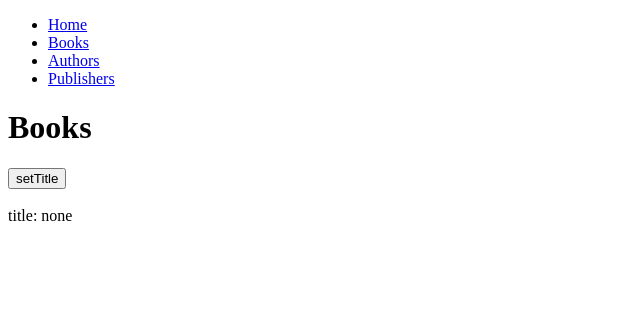
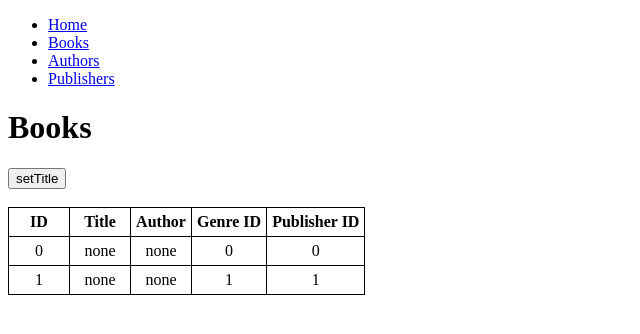
Before and after one commit to richard-nagy/BookManager, a React (Create React App) app in the folder client/: page /books in a window 1280 px wide. Shown: the top 334 px of the page, without its empty margins (0-640 px from the left). Built offline with nearby package versions, Linux system fonts and the light colour scheme.

Commit message:
Fetch data into a table
-Fetch data into a table
-Table row are selectable
-Selected row are highlighted
-Data of the selected row pops up in textboxes

```diff
--- a/client/src/App.css
+++ b/client/src/App.css
@@ -1,3 +1,21 @@
-.body{
-  padding: 10px;
+.body {
+    padding: 10px;
 }
+
+table,
+td,
+th {
+    border: 1px solid black;
+    border-collapse: collapse;
+}
+
+td,
+th {
+    padding: 5px;
+    min-width: 50px;
+    text-align: center;
+}
+
+.selectedRow {
+    background-color: red;
+}
--- a/client/src/App.js
+++ b/client/src/App.js
@@ -5,6 +5,7 @@ import Books from "./Books/books";
 import Authors from "./Authors/authors";
 import Publishers from "./Publishers/publishers";
 import Home from "./Home/home";
+import "./App.css";
 
 function App() {
     return (
--- a/client/src/Books/Books.js
+++ b/client/src/Books/Books.js
@@ -1,10 +1,34 @@
-import React from "react";
+import { React, useState } from "react";
 import { useSelector, useDispatch } from "react-redux";
 import { setTitle, selectBooks } from "./booksSlice";
 
 export default function Books() {
+    const [row, setRow] = useState("-");
+
     const books = useSelector(selectBooks);
     const dispatch = useDispatch();
+
+    function table() {
+        var text = [];
+        for (const [key, value] of Object.entries(books)) {
+            text.push(
+                <tr
+                    key={key}
+                    className={row === key ? "selectedRow" : ""}
+                    onClick={() => {
+                        setRow(key);
+                    }}
+                >
+                    <td>{value.id}</td>
+                    <td>{value.title}</td>
+                    <td>{value.author}</td>
+                    <td>{value.genreID}</td>
+                    <td>{value.publisherID}</td>
+                </tr>
+            );
+        }
+        return text;
+    }
 
     return (
         <div>
@@ -12,7 +36,49 @@ export default function Books() {
             <button onClick={() => dispatch(setTitle())}>setTitle</button>
             <br />
             <br />
-            title: {books.title}
+            <table>
+                <tbody>
+                    <tr>
+                        <th>ID</th>
+                        <th>Title</th>
+                        <th>Author</th>
+                        <th>Genre ID</th>
+                        <th>Publisher ID</th>
+                    </tr>
+                    {table()}
+                </tbody>
+            </table>
+            {row !== "-" && (
+                <div key={row}>
+                    <h4>
+                        ID:
+                        <input
+                            type="number"
+                            disabled={true}
+                            defaultValue={books[row].id}
+                        />
+                    </h4>
+                    <h4>
+                        Title:
+                        <input type="text" defaultValue={books[row].title} />
+                    </h4>
+                    <h4>
+                        Author:
+                        <input type="text" defaultValue={books[row].author} />
+                    </h4>
+                    <h4>
+                        Genre ID:
+                        <input type="text" defaultValue={books[row].genreID} />
+                    </h4>
+                    <h4>
+                        Publisher ID:
+                        <input
+                            type="text"
+                            defaultValue={books[row].publisherID}
+                        />
+                    </h4>
+                </div>
+            )}
         </div>
     );
 }
--- a/client/src/Books/booksSlice.js
+++ b/client/src/Books/booksSlice.js
@@ -2,11 +2,20 @@ import { createSlice } from "@reduxjs/toolkit";
 
 const initialState = {
     books: {
-        id: 0,
-        title: "none",
-        author: "none",
-        genreID: 0,
-        authorID: 0,
+        0: {
+            id: 0,
+            title: "none",
+            author: "none",
+            genreID: 0,
+            publisherID: 0,
+        },
+        1: {
+            id: 1,
+            title: "none",
+            author: "none",
+            genreID: 1,
+            publisherID: 1,
+        },
     },
 };
 
@@ -15,7 +24,7 @@ export const booksSlice = createSlice({
     initialState,
     reducers: {
         setTitle: (state) => {
-            state.books.title = "TITLE";
+            state.books["0"].title = "TITLE";
         },
     },
 });
```
